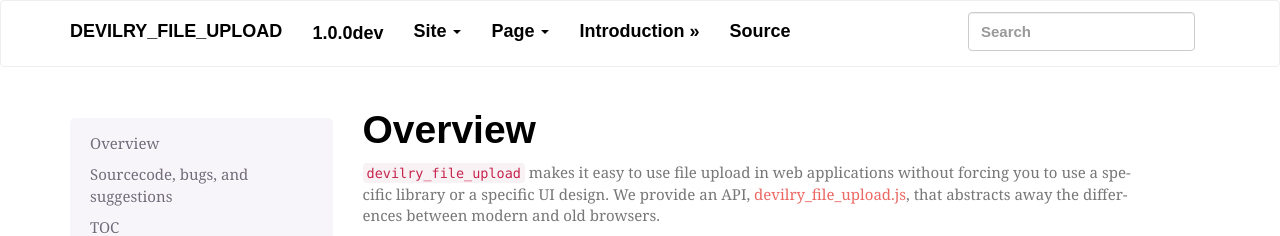
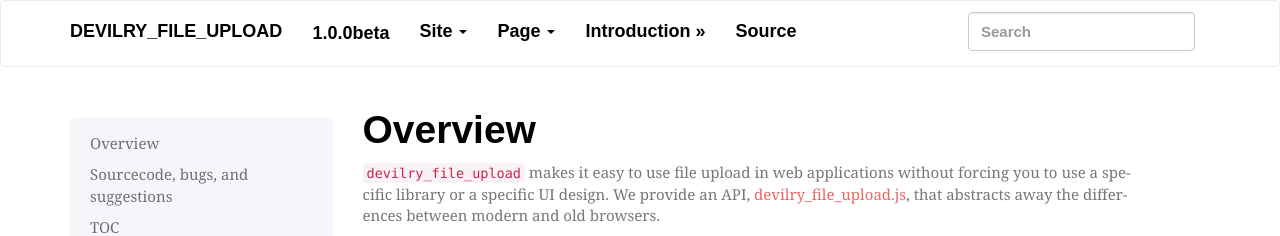
Before and after one commit to devilry/devilry_file_upload, a Sphinx documentation site: the page built from docs/source/index.rst, in a window 1280 px wide. Shown: the top 236 px of the page. Built offline with Sphinx 7.4.7, drawn with Linux system fonts in a browser that asks for light colours; some web fonts are replaced.

Commit message:
Set state to beta.

```diff
--- a/README.rst
+++ b/README.rst
@@ -10,7 +10,8 @@
 
 State
 =====
-The project is under development, and should not be used yet.
+The project is in beta. We are currently trying it out on a complex
+audio/video/text sharing site.
 
 
 Docs
--- a/docs/source/conf.py
+++ b/docs/source/conf.py
@@ -49,9 +49,9 @@
 # built documents.
 #
 # The short X.Y version.
-version = '1.0.0dev'
+version = '1.0.0beta'
 # The full version, including alpha/beta/rc tags.
-release = '1.0.0dev'
+release = '1.0.0beta'
 
 # The language for content autogenerated by Sphinx. Refer to documentation
 # for a list of supported languages.
```
